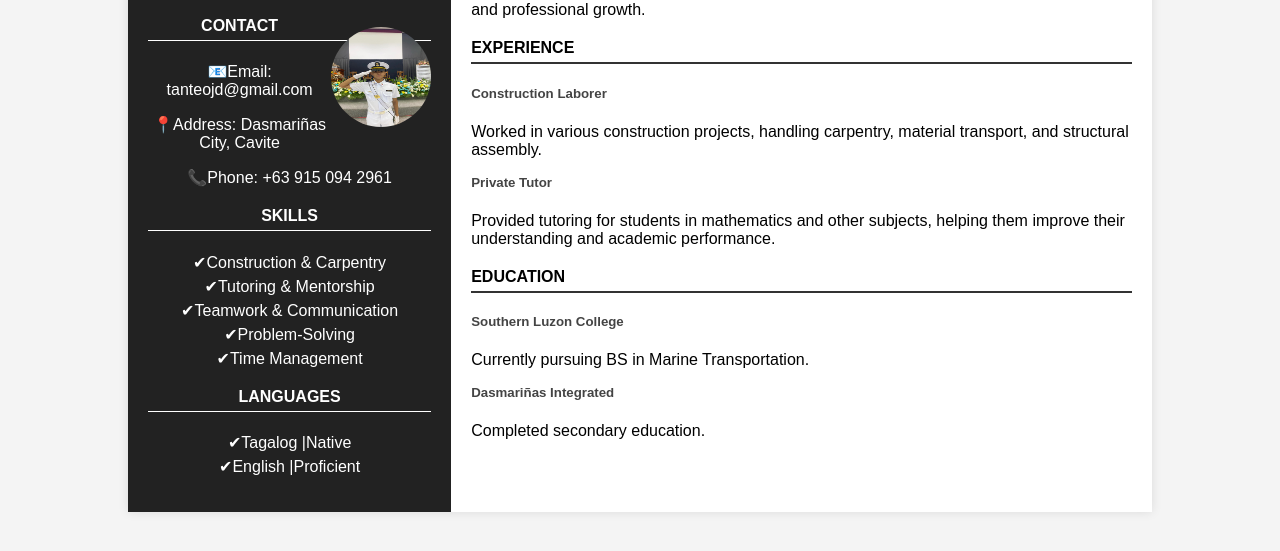
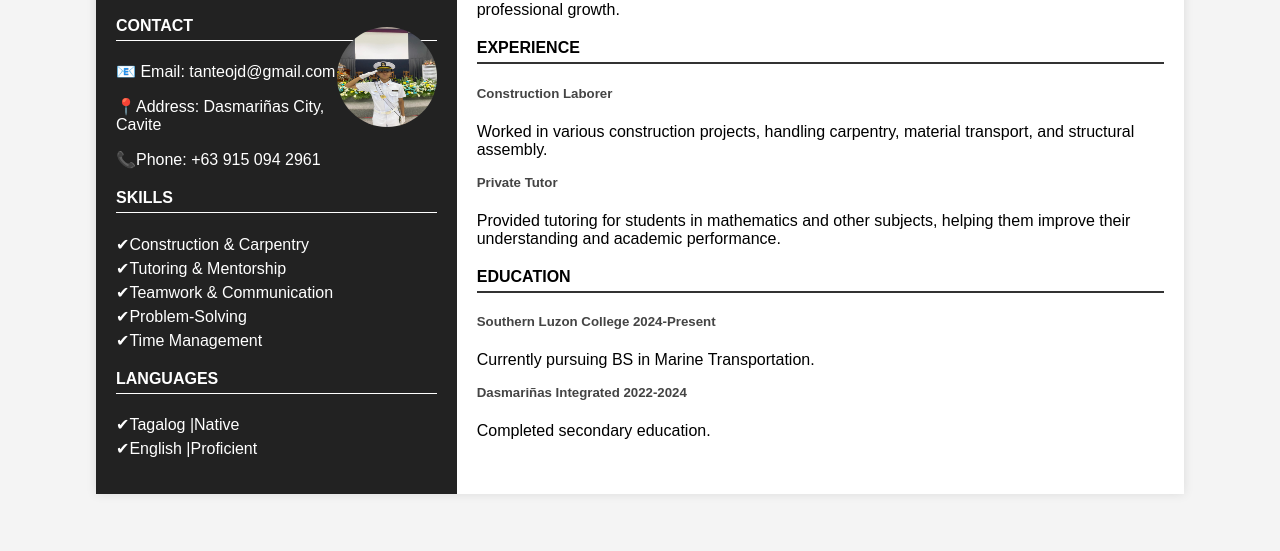
Before and after one commit to David6111/DavePortfolio, a plain HTML site: page index.html in a window 1280 px wide. Shown: the part 161-712 px from the top of the page. Drawn offline with Linux system fonts and the light colour scheme.

Commit message:
Add files via upload

```diff
--- a/index.html
+++ b/index.html
@@ -14,7 +14,7 @@
             <img src="David.jpeg" alt="Profile Photo">
 
             <h4>Contact</h4>
-            <p>📧Email: tanteojd@gmail.com</p>
+            <p>📧 Email: tanteojd@gmail.com</p>
             <p>📍Address: Dasmariñas City, Cavite</p>
             <p>📞Phone: +63 915 094 2961</p>
 
@@ -46,10 +46,10 @@
             <p>Provided tutoring for students in mathematics and other subjects, helping them improve their understanding and academic performance.</p>
 
             <h4>Education</h4>
-            <h5>Southern Luzon College</h5>
+            <h5>Southern Luzon College 2024-Present</h5>
             <p>Currently pursuing BS in Marine Transportation.</p>
 
-            <h5>Dasmariñas Integrated</h5>
+            <h5>Dasmariñas Integrated 2022-2024</h5>
             <p>Completed secondary education.</p>
         </div>
     </div>
@@ -65,18 +65,18 @@ body {
 
 .resume {
     display: flex;
-    width: 80%;
+    width: 85%;
     margin: 40px auto;
     background: white;
     box-shadow: 0px 0px 10px rgba(0, 0, 0, 0.1);
 }
 
 .left-column {
-    width: 30%;
+    width: 35%;
     background: #222;
     color: white;
     padding: 20px;
-    text-align: center;
+    text-align: left;
 }
 
 .left-column h2, .left-column h3 {
@@ -107,7 +107,7 @@ body {
 }
 
 .right-column {
-    width: 70%;
+    width: 75%;
     padding: 20px;
 }
 
```
